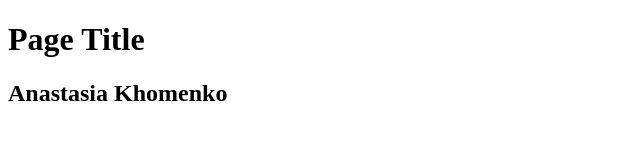
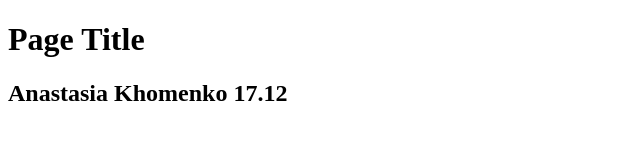
Before and after one commit to nastyakhomenko19/khai-git-lab1, a plain HTML site: page index.html in a window 1280 px wide. Shown: the full height of the page, 0-640 px from the left. Drawn offline with Linux system fonts and the light colour scheme.

Commit message:
add ci-cd files edit

```diff
--- a/index.html
+++ b/index.html
@@ -9,7 +9,7 @@
 
 <body>
    <h1>Page Title</h1>
-   <h2>Anastasia Khomenko</h2>
+   <h2>Anastasia Khomenko 17.12</h2>
 </body>
 
 </html>
```
